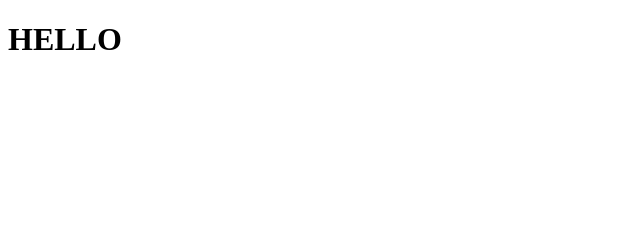
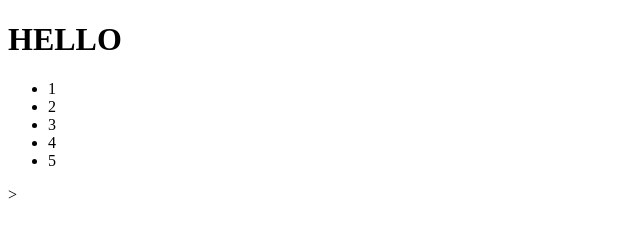
Before and after one commit to ya870309/demosite, a plain HTML site: page index.html in a window 1280 px wide. Shown: the full height of the page, 0-640 px from the left. Drawn offline with Linux system fonts and the light colour scheme.

Commit message:
update index

```diff
--- a/index.html
+++ b/index.html
@@ -8,5 +8,12 @@
 </head>
 <body>
     <h1>HELLO</h1>
+    <ul>
+        <li>1</li>
+        <li>2</li>
+        <li>3</li>
+        <li>4</li>
+        <li>5</li>
+    </ul>>
 </body>
 </html>
```
